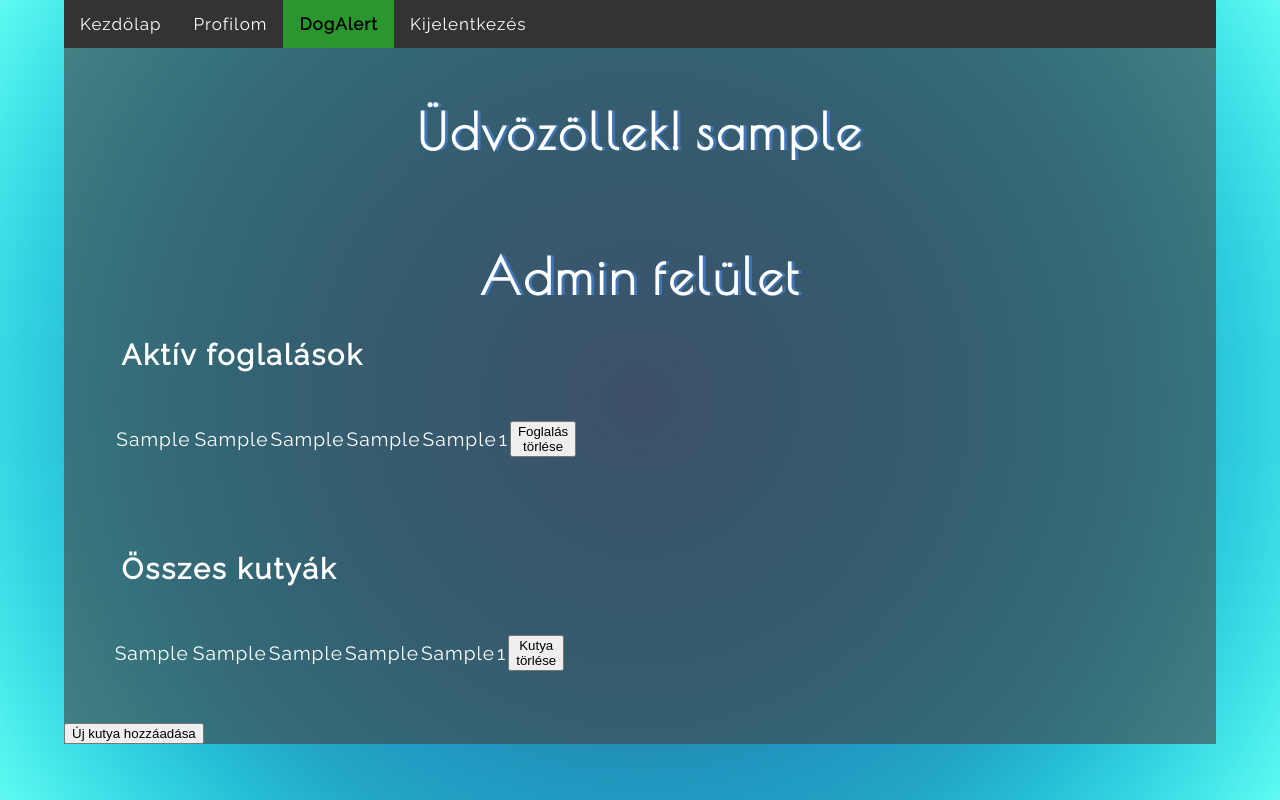
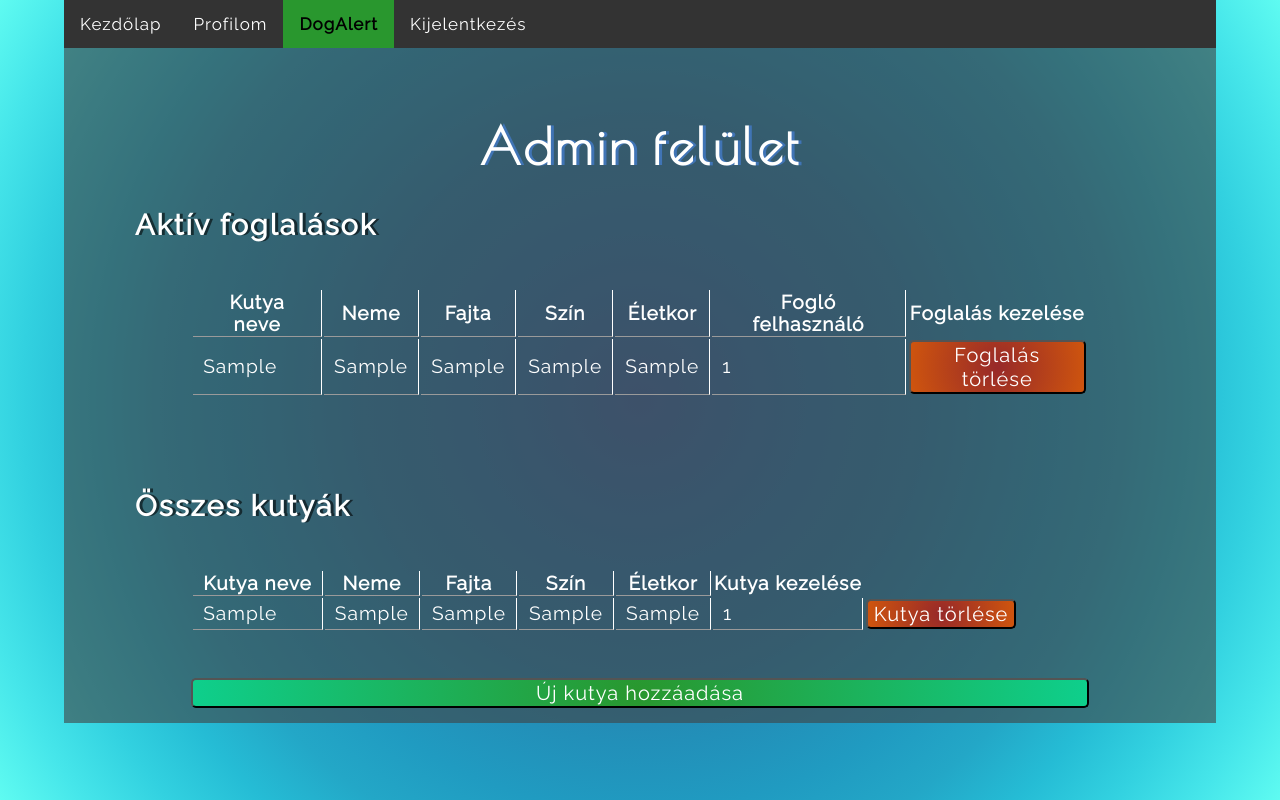
Before and after one commit to MelindaLazar/HappyDog, a PHP site: page /dogalert.php in a window 1280 px wide. Run offline with PHP 8.4, Linux system fonts and the light colour scheme; the visitor is signed in with stand-in values (Sample User, id 1); tables that the repository leaves empty or names only in its code hold one stand-in row (values such as "Sample post").

Commit message:
Formázások

```diff
--- a/add_user.php
+++ b/add_user.php
@@ -1,10 +1,5 @@
 <?php
     ob_start();
-    if(!isset($_SESSION["loggedin"]))
-    {
-        header("Location: login.php");
-        exit;
-    }
     if ((!isset($_POST['username']) && !isset($_POST['passw']) && !isset($_POST['passw2']))){
         header("Location: register.php");
         die;
--- a/dogalert.php
+++ b/dogalert.php
@@ -35,11 +35,15 @@
         <a href="javascript:void(0);" style="font-size:15px;" class="icon" onclick="myFunction()">&#9776;</a>
     </div>
     <div class="row p">
-        <h1>Üdvözöllek! <?php echo $_SESSION['user_name']?></h1>
+        <div class="col-12 col-t-12">
+            <?php if ($_SESSION['level'] == 0) {?>
+            <h1>Találd meg a legjobb barátod</h1>
+        </div>
     </div>
     <div class="row p">
-        <?php if ($_SESSION['level'] == 0) {?>
-        <form action = "dogalert.php" method = 'POST'>
+        <h2>Kereső</h2>
+        <div class="col-12 col-t-12">
+            <form action = "dogalert.php" method = 'POST'  class="dogsearch">
                 <?php require_once("connection.php");
                 $conn = connection_establish();
                 $szinek = array();
@@ -55,36 +59,58 @@
                     array_push($fajtak, $value['fajta']);
                 }
                 ?>
-            Szín:
+                <table>
+                    <tr>
+                        <th>Szín</th>
+                        <th>Fajta</th>
+                        <th>Nem</th>
+                        <th>Kor</th>
+                    </tr>
+                    <tr>
+                        <td class="dst">
                             <?php
                                 foreach ($szinek as $key => $szin) {
-                echo "<input type = 'checkbox' name = 'color[]' value = '$szin'> $szin ";
+                                    echo "<input type = 'checkbox' name = 'color[]' value = '$szin'> $szin "."<br>";
                                 }
-            echo "<br>Fajta: ";
+                            ?>
+                        </td>
+                        <td class="dst">
+                            <?php
                                 foreach ($fajtak as $key => $fajta) {
-                echo "<input type = 'checkbox' name = 'type[]' value = '$fajta'> $fajta ";
+                                    echo "<input type = 'checkbox' name = 'type[]' value = '$fajta'> $fajta "."<br>";
                                 }
-            echo "<br>";
                             ?>
-
-
+                        </td>
+                        <td class="dst">
+                            <input type = "radio" name = "gender" value = "Fiú"> Fiú <br>
+                            <input type = "radio" name = "gender" value = "Lány"> Lány
+                        </td>
+                        <td class="dst">
+                            <select name = "age"><?php
+                                echo "<option value = 'mindegy'>Mindegy</option>";
+                                for($i = 1; $i<=15; $i++){
+                                    echo "<option value = $i>$i</option>";
+                                }
+                            ?></select>
+                        </td>
+                    </tr>
+                    <tr>
+                        <td colspan="4"><br><button type = "submit" name = "search" class="btn btn_news">Keresés</button></td>
+                    </tr>
+                </table>
                 <!--<input type = "checkbox" name = "color[]" value = "'Fekete'">Fekete <input type = "checkbox" name = "color[]" value = "'Kék'">Kék<br> -->
                 <!-- Fajta: <select name = "type[]" multiple>
                             <option value = "'Labrador'">Labrador</option>
                             <option value = "'Német Juhász'">Német Juhász</option>
                     </select><br> -->
-            Nem: <input type = "radio" name = "gender" value = "Fiú"> Fiú <input type = "radio" name = "gender" value = "Lány"> Lány <br>
-            Kor: <select name = "age"><?php
-                echo "<option value = 'mindegy'>Mindegy</option>";
-                for($i = 1; $i<=20; $i++){
-                    echo "<option value = $i>$i</option>";
-                }
-            ?></select>
-            <button type = "submit" name = "search">Keresés</button>
             </form>
+        </div>
+    </div>
+
+    <div class="row p">
+        <div class="col-12 col-t-12">
         <?php
             if (isset($_POST['search'])){
-                echo "<br><br>";
                 user_table();
             }
         ?>
@@ -98,6 +124,7 @@
             <?php admin_kutyatad(); ?>
         <?php }?>
    </div>
+        </div>
         <script>
             function myFunction() {
                 var x = document.getElementById("myTopnav");
--- a/login.php
+++ b/login.php
@@ -30,8 +30,8 @@
     <div class="row loginpage">
         <div class="col-6 col-t-12">
             <article>
-                <h1>HappyDog</h1>
-                <p>A HappyDog közösségben megtalálod a helyed, ha csak egy kis nyugalomra vagy akár egy vidámságban, kutyaságban gazdag hétvégére vágysz.</p>
+                <h1>HappyDog!</h1>
+                <p>A HappyDog közösségben megtalálod a számodra megfelelő társat, barátot, családtagot.</p>
             </article>
         </div>
         <div class="col-6 col-t-12">
--- a/query_tables.php
+++ b/query_tables.php
@@ -49,7 +49,14 @@ function user_table(){
         }
     }
     //echo $query;
-    echo "<form action='ownering.php' method='POST'> <table>";
+    echo "<form action='ownering.php' method='POST' class='dogsearch'> <table>
+    <tr><th class='dst'>Kutya neve</th>
+        <th class='dst'>Neme</th>
+        <th class='dst'>Fajta</th>
+        <th class='dst'>Szín</th>
+        <th class='dst'>Életkor</th>
+        <th>Foglalási státusz</th>
+        </tr>";
     foreach($conn->query($query) as $row){
         $kutyaid = $row['id'];
         $nev = $row['nev'];
@@ -59,12 +66,12 @@ function user_table(){
         $kor = $row['kor'];
         $foglalo_user = $row['user_id'];
         if ($foglalo_user == $_SESSION['user_name']) {
-            echo "<tr><td>$nev<td><td>$nem</td><td>$fajta</td><td>$szin</td><td>$kor</td><td><button type='submit' name='button' id='button' value='$kutyaid'>Foglalás törlése</button></td><tr>";
+            echo "<tr><td class='dst'>$nev</td><td class='dst'>$nem</td><td class='dst'>$fajta</td><td class='dst'>$szin</td><td class='dst'>$kor</td><td><button type='submit' name='button' id='button' value='$kutyaid' class=' btn btn_fogldel'>Foglalás törlése</button></td><tr>";
         }elseif (is_null($foglalo_user)) {
-            echo "<tr><td>$nev<td><td>$nem</td><td>$fajta</td><td>$szin</td><td>$kor</td><td><button type='submit' name='button' id='button' value='$kutyaid'>Lefoglalom</button></td><tr>";
+            echo "<tr><td class='dst'>$nev</td><td class='dst'>$nem</td><td class='dst'>$fajta</td><td class='dst'>$szin</td><td class='dst'>$kor</td><td><button type='submit' name='button' id='button' value='$kutyaid' class=' btn btn_reg'>Lefoglalom</button></td><tr>";
         }
         else{
-            echo "<tr><td>$nev<td><td>$nem</td><td>$fajta</td><td>$szin</td><td>$kor</td><td><button type='submit' name='button' id='button' value='$kutyaid' disabled>Ezt a kutyát már lefoglalták!</button></td><tr>";
+            echo "<tr><td class='dst'>$nev</td><td class='dst'>$nem</td><td class='dst'>$fajta</td><td class='dst'>$szin</td><td class='dst'>$kor</td><td><button type='submit' name='button' id='button' value='$kutyaid' disabled class='btn'>Ezt a kutyát már lefoglalták!</button></td><tr>";
         }
 
     }
@@ -76,7 +83,15 @@ function admin_foglalasok(){
     $conn = connection_establish();
     $query = "SELECT * FROM kutya WHERE user_id is not null";
     //echo $query;
-    echo "<h2>Aktív foglalások</h2><br><form action='ownering.php' method='POST'> <table>";
+    echo "<h2>Aktív foglalások</h2><br><form action='ownering.php' method='POST' class='dogsearch'> <table>
+    <tr><th class='dst'>Kutya neve</th>
+        <th class='dst'>Neme</th>
+        <th class='dst'>Fajta</th>
+        <th class='dst'>Szín</th>
+        <th class='dst'>Életkor</th>
+        <th class='dst'>Fogló felhasználó</th>
+        <th>Foglalás kezelése</th>
+        </tr>";
     foreach($conn->query($query) as $row){
         $kutyaid = $row['id'];
         $nev = $row['nev'];
@@ -85,7 +100,7 @@ function admin_foglalasok(){
         $szin = $row['szin'];
         $kor = $row['kor'];
         $foglalo_user = $row['user_id'];
-        echo "<tr><td>$nev<td><td>$nem</td><td>$fajta</td><td>$szin</td><td>$kor</td><td>$foglalo_user</td><td><button type='submit' name='adminbutton' id='adminbutton' value='$kutyaid'>Foglalás törlése</button></td><tr>";
+        echo "<tr><td class='dst'>$nev</td><td class='dst'>$nem</td><td class='dst'>$fajta</td><td class='dst'>$szin</td><td class='dst'>$kor</td><td class='dst'>$foglalo_user</td><td><button type='submit' name='adminbutton' id='adminbutton' value='$kutyaid' class='btn btn_fogldel'>Foglalás törlése</button></td><tr>";
 
     }
     echo "</table></form>";
@@ -96,7 +111,14 @@ function admin_kutyak(){
     $conn = connection_establish();
     $query = "SELECT * FROM kutya ";
     //echo $query;
-    echo "<h2>Összes kutyák</h2><br><form action='ownering.php' method='POST'> <table>";
+    echo "<h2>Összes kutyák</h2><br><form action='ownering.php' method='POST' class='dogsearch'> <table>
+    <tr><th class='dst'>Kutya neve</th>
+        <th class='dst'>Neme</th>
+        <th class='dst'>Fajta</th>
+        <th class='dst'>Szín</th>
+        <th class='dst'>Életkor</th>
+        <th>Kutya kezelése</th>
+        </tr>";
     foreach($conn->query($query) as $row){
         $kutyaid = $row['id'];
         $nev = $row['nev'];
@@ -105,14 +127,14 @@ function admin_kutyak(){
         $szin = $row['szin'];
         $kor = $row['kor'];
         $foglalo_user = $row['user_id'];
-        echo "<tr><td>$nev<td><td>$nem</td><td>$fajta</td><td>$szin</td><td>$kor</td><td>$foglalo_user</td><td><button type='submit' name='dogdelete' id='dogdelete' value='$kutyaid'>Kutya törlése</button></td><tr>";
+        echo "<tr><td class='dst'>$nev</td><td class='dst'>$nem</td><td class='dst'>$fajta</td><td class='dst'>$szin</td><td class='dst'>$kor</td><td class='dst'>$foglalo_user</td><td><button type='submit' name='dogdelete' id='dogdelete' value='$kutyaid' class='btn btn_fogldel'>Kutya törlése</button></td><tr>";
 
     }
     echo "</table></form>";
 }
 
 function admin_kutyatad(){
-    echo "<form action='admin_kutyaad.php'><input type='submit' value='Új kutya hozzáadása'> </form>";
+    echo "<form action='admin_kutyaad.php'><input type='submit' value='Új kutya hozzáadása' class='btn btn_news btn_reg'> </form>";
 }
 
 
--- a/style.css
+++ b/style.css
@@ -5,7 +5,7 @@
 @import url('https://fonts.googleapis.com/css2?family=Raleway:ital,wght@0,100;0,200;0,300;0,400;0,500;0,600;0,700;0,800;0,900;1,100;1,200;1,300;1,400;1,500;1,600;1,700;1,800;1,900&display=swap');
 
 /*====ALTALANOS_ELEMEK====*/
-/*====ALTALANOS_ELEMEK====*/
+
 html {
     font-family: 'Raleway', sans-serif;
     letter-spacing: 1px;
@@ -52,6 +52,7 @@ h1{
 h2{
     letter-spacing: 2px;
     padding-left: 5%;
+    text-shadow: 3px 0px 0px #00000091;
 }
 .p{
     background-color:rgba(65,65,65,0.6);
@@ -209,7 +210,7 @@ text-shadow: 2px 2px 2px black;
     color:#25bcd5;
     font-weight: 700;
 }
-td{
+.padtd{
     padding-left:10%;
     padding-right: 10%;
 }
@@ -236,6 +237,34 @@ td{
     margin-left: 10%;
     margin-right: 10%;
 }
+/*====KUTYA REGISZTRÁLÁSA====*/
+.tableinputalign{
+    text-align: right;
+    font-size: 20px;
+}
+.tablealign{
+    width: 80%;
+    padding-right: 40%;
+    padding-left: 40%;
+}
+/*====KUTYA KERESÉS====*/
+.dogsearch{
+    width: 90%;
+    padding-left: 10%;
+}
+.dst{
+    border-right: solid;
+    border-bottom: outset;
+    border-width: 1px;
+
+    padding-left: 10px;
+    padding-right: 10px;
+}
+.btn_fogldel{
+    background: rgb(228, 109, 109);
+    background-image: radial-gradient(circle, rgb(151, 41, 41) 0%, rgb(207, 85, 14) 100%);
+}
+
 /*====RESZPONZIVITAS====*/
 
 [class*="col-"] { /*mobile first*/
```
Also changed, not shown: admin_kutyaad.php (+45 -12 lines), main.php (+4 -4 lines), 1 other file. Lines whose indentation alone changed are shown as unchanged.
